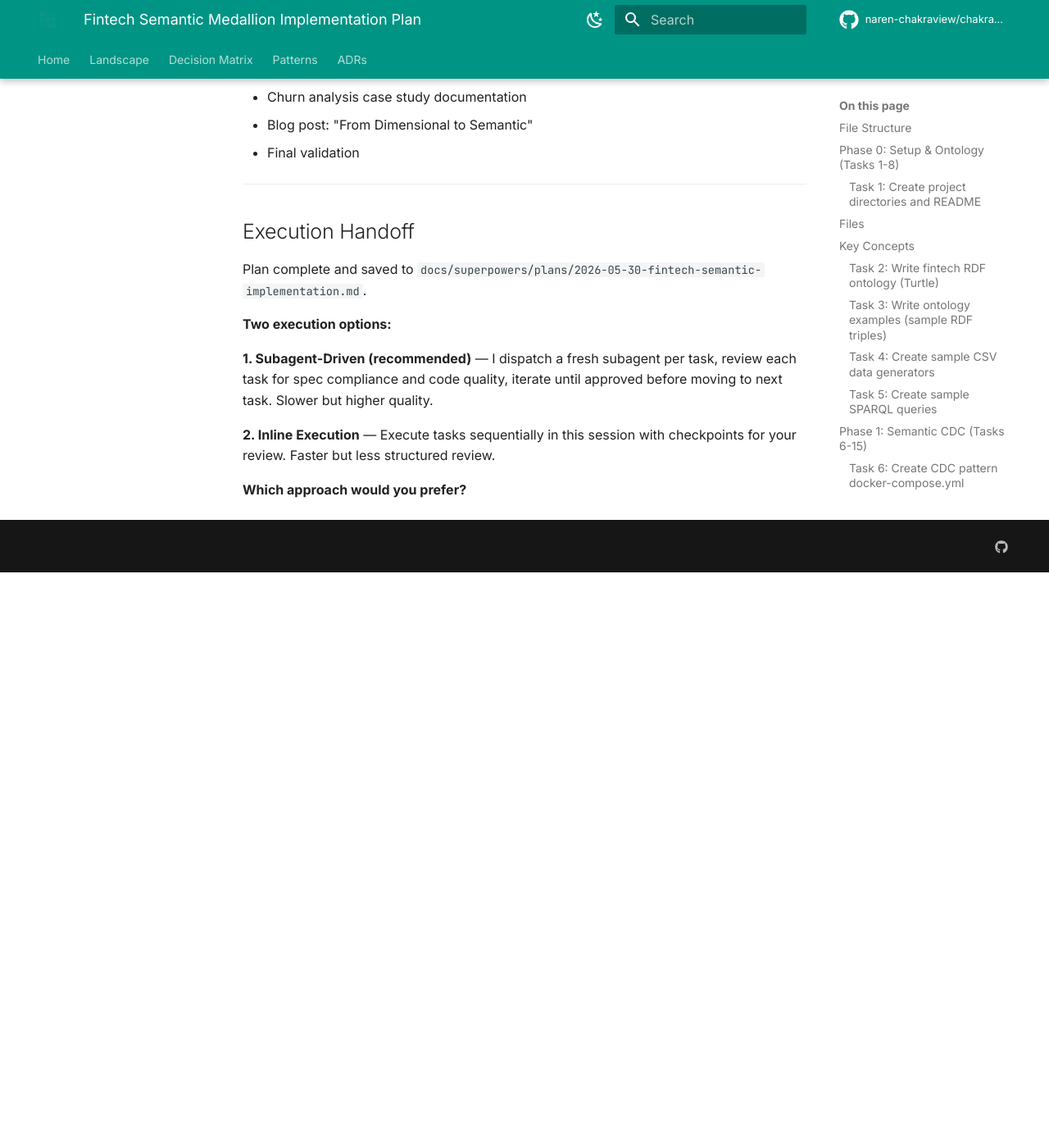
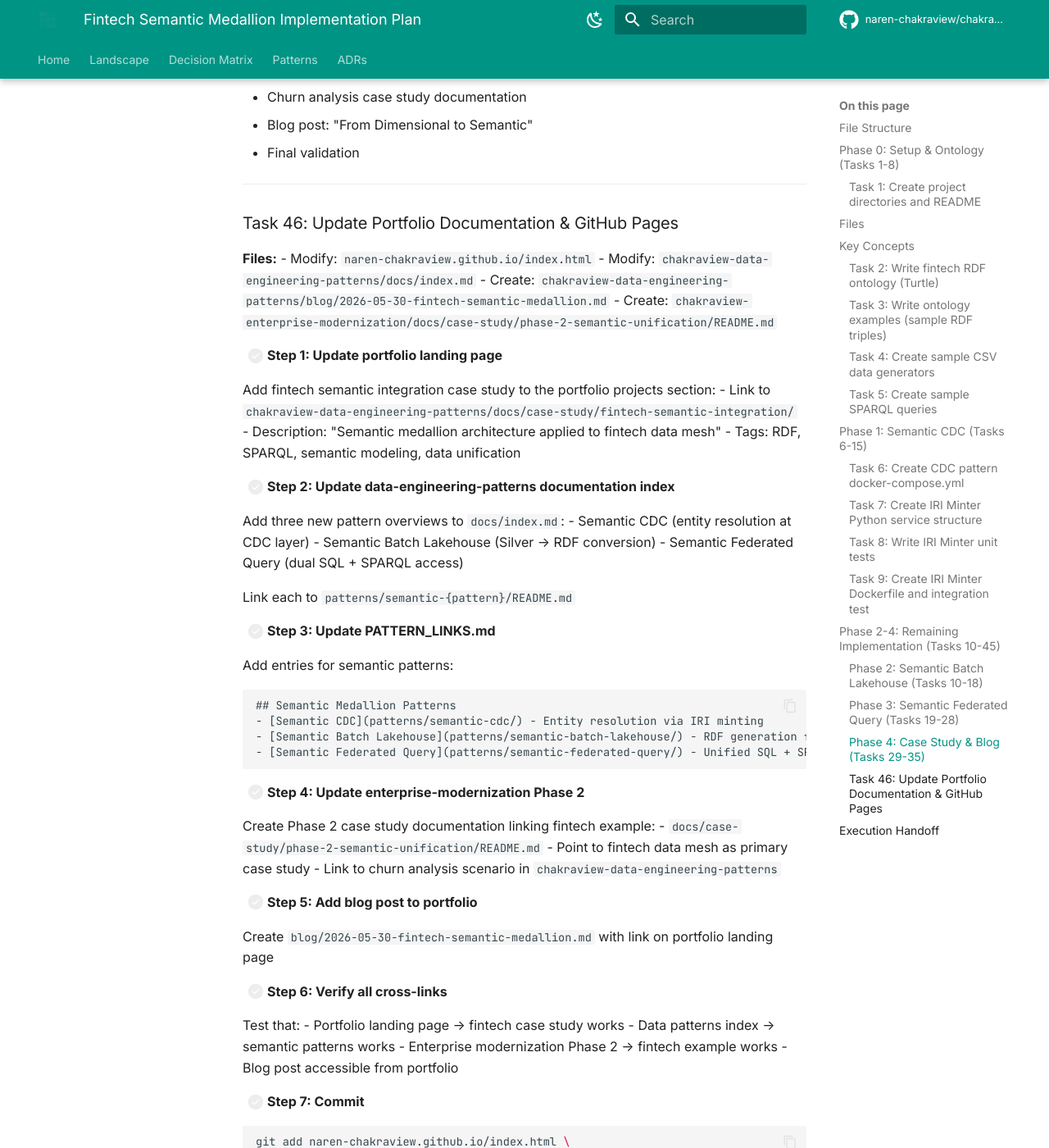
Before and after one commit to naren-chakraview/chakraview-data-engineering-patterns, an MkDocs documentation site: the page built from docs/superpowers/plans/2026-05-30-fintech-semantic-implementation.md, in a window 1280 px wide and 1400 px high, scrolled down 32014 px. Shown: the whole window at 82% size. Built offline with MkDocs 1.6.1 and Material for MkDocs 9.7.7, drawn with Linux system fonts in a browser that asks for light colours; comment, search, counter and statistics services are not loaded; before the commit the page ends 32712 px from its top, so only the background shows below that; some of the changed text lies outside the part shown.

Commit message:
plan: add Task 46 for portfolio documentation and GitHub Pages updates

````diff
--- a/docs/superpowers/plans/2026-05-30-fintech-semantic-implementation.md
+++ b/docs/superpowers/plans/2026-05-30-fintech-semantic-implementation.md
@@ -1655,6 +1655,72 @@
 
 ---
 
+### Task 46: Update Portfolio Documentation & GitHub Pages
+
+**Files:**
+- Modify: `naren-chakraview.github.io/index.html`
+- Modify: `chakraview-data-engineering-patterns/docs/index.md`
+- Create: `chakraview-data-engineering-patterns/blog/2026-05-30-fintech-semantic-medallion.md`
+- Create: `chakraview-enterprise-modernization/docs/case-study/phase-2-semantic-unification/README.md`
+
+- [ ] **Step 1: Update portfolio landing page**
+
+Add fintech semantic integration case study to the portfolio projects section:
+- Link to `chakraview-data-engineering-patterns/docs/case-study/fintech-semantic-integration/`
+- Description: "Semantic medallion architecture applied to fintech data mesh"
+- Tags: RDF, SPARQL, semantic modeling, data unification
+
+- [ ] **Step 2: Update data-engineering-patterns documentation index**
+
+Add three new pattern overviews to `docs/index.md`:
+- Semantic CDC (entity resolution at CDC layer)
+- Semantic Batch Lakehouse (Silver → RDF conversion)
+- Semantic Federated Query (dual SQL + SPARQL access)
+
+Link each to `patterns/semantic-{pattern}/README.md`
+
+- [ ] **Step 3: Update PATTERN_LINKS.md**
+
+Add entries for semantic patterns:
+```
+## Semantic Medallion Patterns
+- [Semantic CDC](patterns/semantic-cdc/) - Entity resolution via IRI minting
+- [Semantic Batch Lakehouse](patterns/semantic-batch-lakehouse/) - RDF generation from Silver
+- [Semantic Federated Query](patterns/semantic-federated-query/) - Unified SQL + SPARQL access
+```
+
+- [ ] **Step 4: Update enterprise-modernization Phase 2**
+
+Create Phase 2 case study documentation linking fintech example:
+- `docs/case-study/phase-2-semantic-unification/README.md`
+- Point to fintech data mesh as primary case study
+- Link to churn analysis scenario in `chakraview-data-engineering-patterns`
+
+- [ ] **Step 5: Add blog post to portfolio**
+
+Create `blog/2026-05-30-fintech-semantic-medallion.md` with link on portfolio landing page
+
+- [ ] **Step 6: Verify all cross-links**
+
+Test that:
+- Portfolio landing page → fintech case study works
+- Data patterns index → semantic patterns works
+- Enterprise modernization Phase 2 → fintech example works
+- Blog post accessible from portfolio
+
+- [ ] **Step 7: Commit**
+
+```bash
+git add naren-chakraview.github.io/index.html \
+        chakraview-data-engineering-patterns/docs/index.md \
+        chakraview-data-engineering-patterns/PATTERN_LINKS.md \
+        chakraview-data-engineering-patterns/blog/ \
+        chakraview-enterprise-modernization/docs/case-study/phase-2-semantic-unification/
+git commit -m "docs: integrate fintech semantic medallion into portfolio documentation"
+```
+
+---
+
 ## Execution Handoff
 
 Plan complete and saved to `docs/superpowers/plans/2026-05-30-fintech-semantic-implementation.md`.
````
